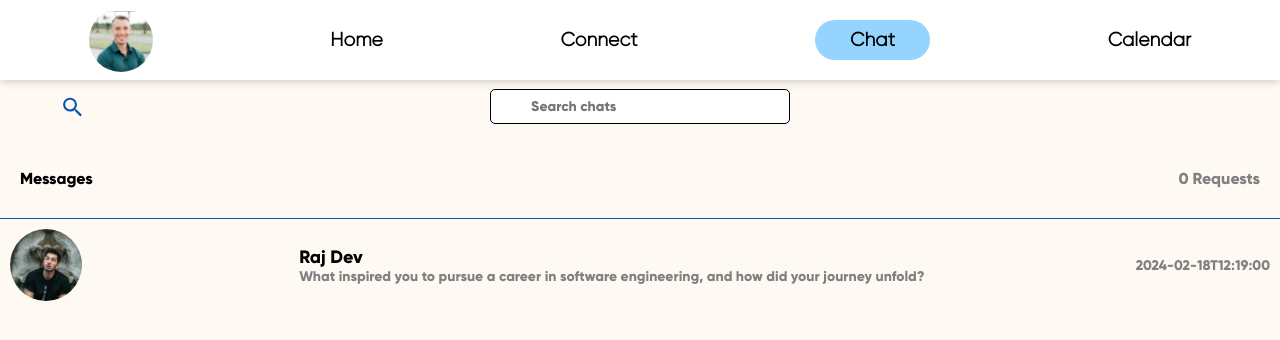
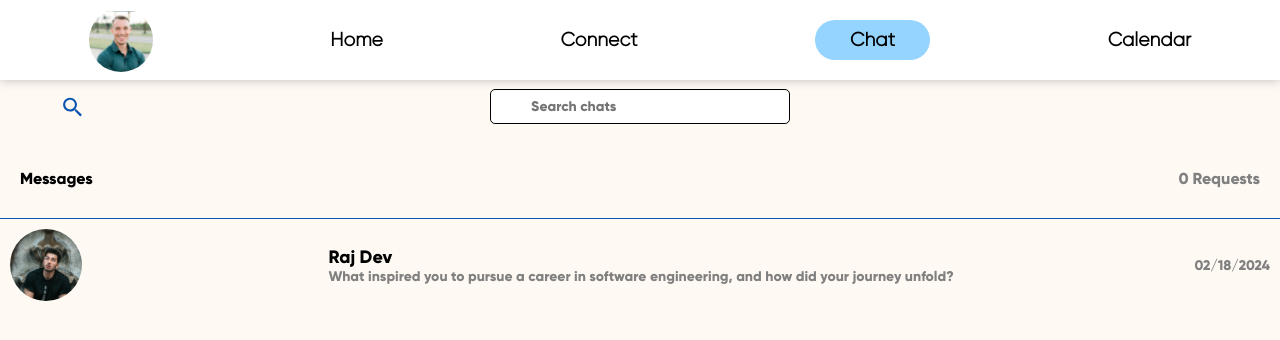
Before and after one commit to makeitMVPadmin/CoffeeChat, a React (Create React App) app: page /inbox in a window 1280 px wide. Shown: the top 340 px of the page. Built offline with nearby package versions, Linux system fonts and the light colour scheme; some icons are missing; a web font is replaced by a local one.

Commit message:
Add dateFormatter function

```diff
--- a/src/components/ChatFeature/Chats/Chats.jsx
+++ b/src/components/ChatFeature/Chats/Chats.jsx
@@ -11,9 +11,14 @@ const Chats = ({id, messages, users}) => {
         navigate(`/chat/${id}`)
     }
 
-    const convertDate = (date) => {
-        return
-    }
+    const dateFormatter = (date) => {
+        const truncatedDate = date.split("-")
+        const month = truncatedDate[1]
+        const day = truncatedDate[2].slice(0,2)
+        const year = truncatedDate[0]
+
+        return `${month}/${day}/${year}`
+      }
 
     return(
         <div className="chats" >
@@ -24,7 +29,7 @@ const Chats = ({id, messages, users}) => {
                         <p>{messages[messages.length-1].content}</p>
                     </div>
                     <div className="dateTime">
-                    <span>{messages[messages.length-1].timestamp}</span>
+                    <span>{dateFormatter(messages[messages.length-1].timestamp)}</span>
                     </div>
             </div>
         </div>
```
